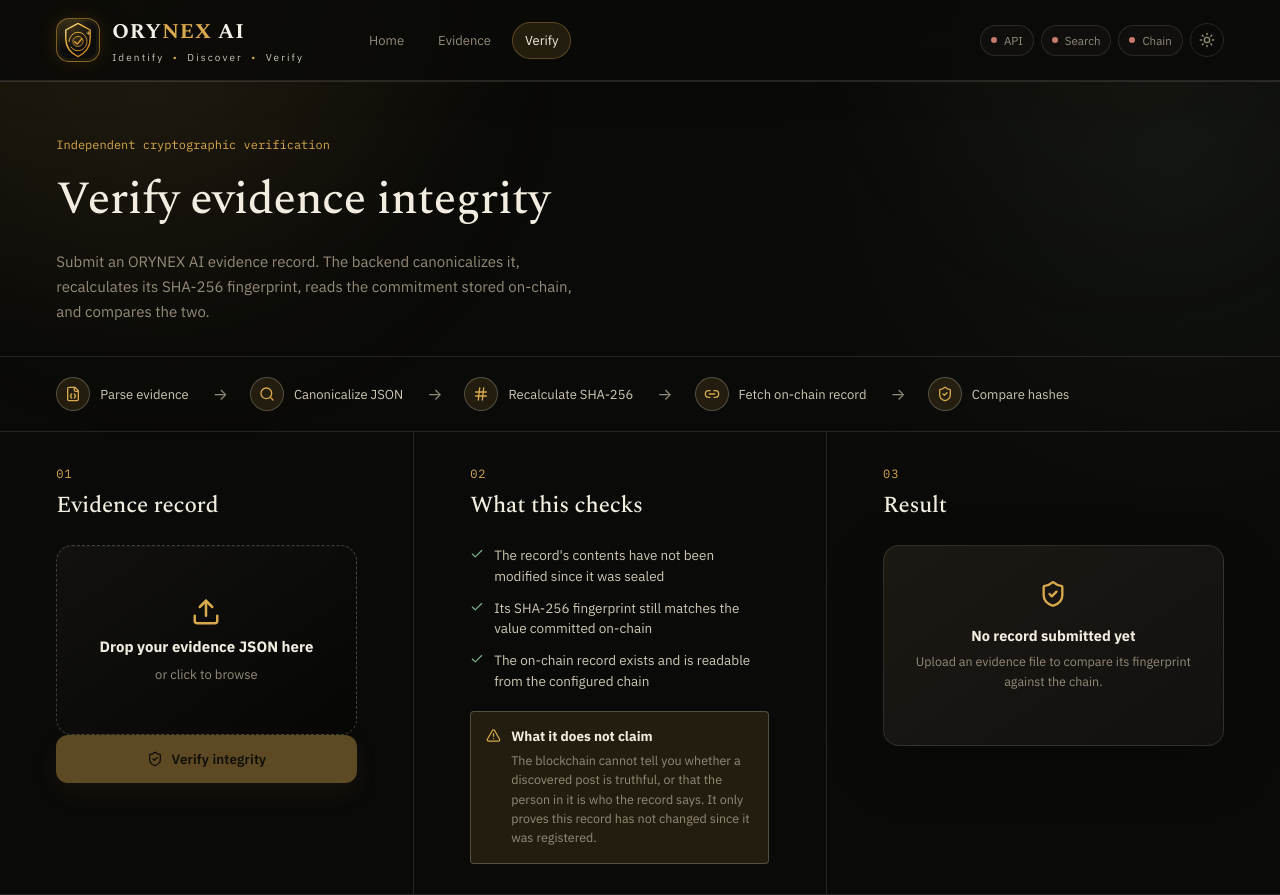
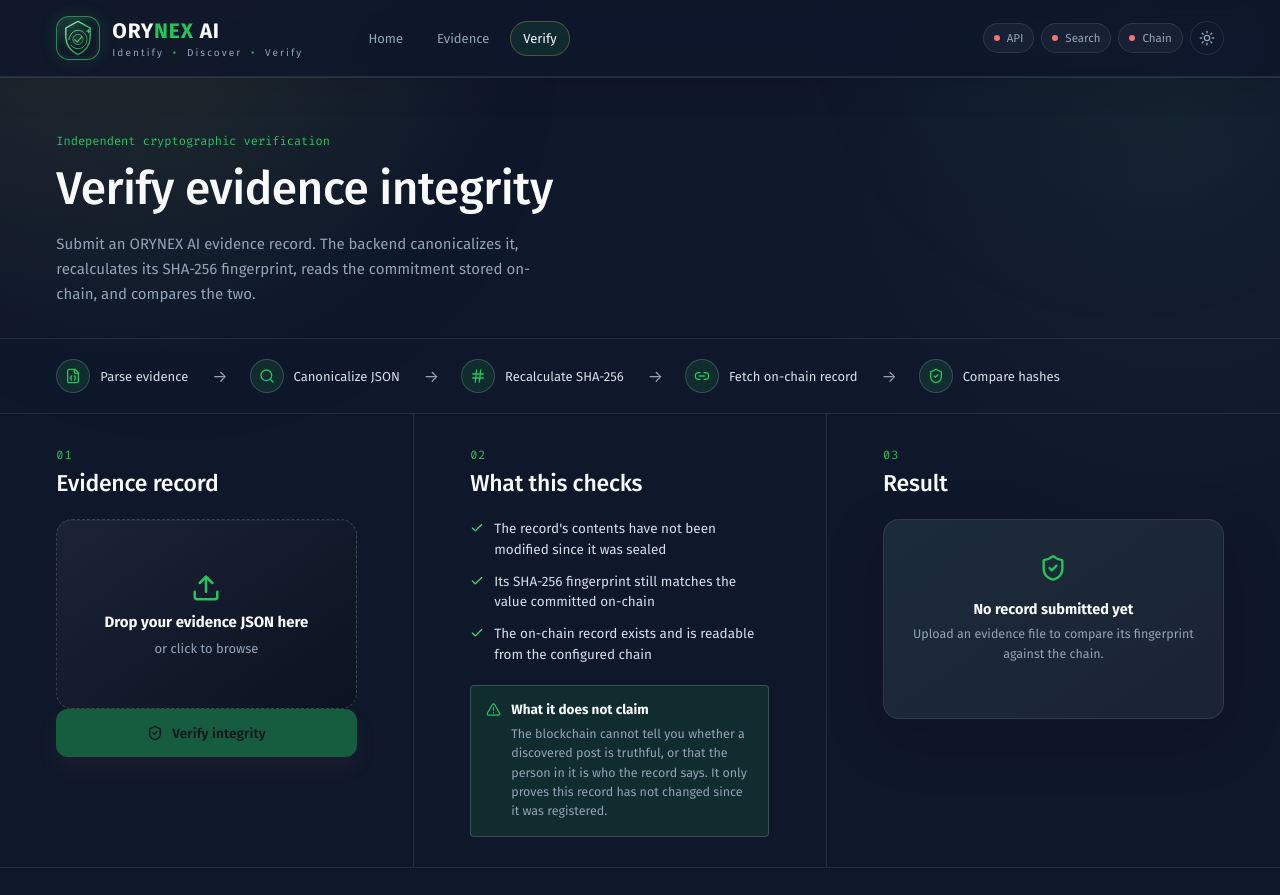
Before and after one commit to ankit25bcs10610/Face-ID-Blockchain-Verification, a Next.js app in the folder frontend/: page /verify in a window 1280 px wide. After the commit the page ends 868 px from the top, so only its background shows below. Built offline with nearby package versions, Linux system fonts and the light colour scheme; no server answers.

Commit message:
Refine UI theme and brand accessibility

```diff
--- a/frontend/app/globals.css
+++ b/frontend/app/globals.css
@@ -1,50 +1,50 @@
-@import url('https://fonts.googleapis.com/css2?family=Spectral:ital,wght@0,400;0,500;0,600;0,700;1,400&family=IBM+Plex+Sans:wght@400;500;600;700&family=IBM+Plex+Mono:wght@400;500&display=swap');
+@import url('https://fonts.googleapis.com/css2?family=Fira+Code:wght@400;500;600&family=Fira+Sans:wght@400;500;600;700&display=swap');
 
 /* ---------- Design tokens ---------- */
 :root {
-  --bg: #0a0a08;
-  --bg-raised: #121110;
-  --bg-sunken: #060605;
-  --ink: #f2ede0;
-  --ink-soft: #cfc7b4;
-  --muted: #948b78;
-  --line: rgba(242, 237, 224, 0.12);
-  --line-strong: rgba(242, 237, 224, 0.24);
-  --gold: #d9a94e;
-  --gold-strong: #eec272;
-  --gold-deep: #a9791f;
-  --gold-wash: rgba(217, 169, 78, 0.12);
-  --verified: #7bb489;
-  --verified-wash: rgba(123, 180, 137, 0.14);
-  --danger: #c97b6c;
-  --danger-wash: rgba(201, 123, 108, 0.14);
+  --bg: #0f172a;
+  --bg-raised: #1b2336;
+  --bg-sunken: #0b1220;
+  --ink: #f8fafc;
+  --ink-soft: #d7deea;
+  --muted: #94a3b8;
+  --line: rgba(148, 163, 184, 0.16);
+  --line-strong: rgba(148, 163, 184, 0.3);
+  --gold: #22c55e;
+  --gold-strong: #4ade80;
+  --gold-deep: #16a34a;
+  --gold-wash: rgba(34, 197, 94, 0.12);
+  --verified: #4ade80;
+  --verified-wash: rgba(34, 197, 94, 0.14);
+  --danger: #f87171;
+  --danger-wash: rgba(248, 113, 113, 0.14);
   --shadow: 0 30px 80px rgba(0, 0, 0, 0.45);
 
-  --font-display: "Spectral", "Iowan Old Style", Georgia, serif;
-  --font-sans: "IBM Plex Sans", -apple-system, BlinkMacSystemFont, "Segoe UI", sans-serif;
-  --font-mono: "IBM Plex Mono", "SFMono-Regular", Consolas, monospace;
+  --font-display: "Fira Sans", -apple-system, BlinkMacSystemFont, "Segoe UI", sans-serif;
+  --font-sans: "Fira Sans", -apple-system, BlinkMacSystemFont, "Segoe UI", sans-serif;
+  --font-mono: "Fira Code", "SFMono-Regular", Consolas, monospace;
 
   --edge: clamp(24px, 4.4vw, 72px);
   color-scheme: dark;
 }
 
 html[data-theme="light"] {
-  --bg: #fbf9f4;
+  --bg: #f8fafc;
   --bg-raised: #ffffff;
-  --bg-sunken: #f2efe6;
-  --ink: #211d13;
-  --ink-soft: #4a4230;
-  --muted: #7c735d;
-  --line: rgba(33, 29, 19, 0.12);
-  --line-strong: rgba(33, 29, 19, 0.24);
-  --gold: #a3781e;
-  --gold-strong: #8a6418;
-  --gold-deep: #6f4f12;
-  --gold-wash: rgba(163, 120, 30, 0.09);
-  --verified: #3d7a4d;
-  --verified-wash: rgba(61, 122, 77, 0.1);
-  --danger: #a3402f;
-  --danger-wash: rgba(163, 64, 47, 0.1);
+  --bg-sunken: #eef2f7;
+  --ink: #0f172a;
+  --ink-soft: #334155;
+  --muted: #64748b;
+  --line: rgba(15, 23, 42, 0.12);
+  --line-strong: rgba(15, 23, 42, 0.24);
+  --gold: #16a34a;
+  --gold-strong: #15803d;
+  --gold-deep: #166534;
+  --gold-wash: rgba(22, 163, 74, 0.09);
+  --verified: #15803d;
+  --verified-wash: rgba(22, 163, 74, 0.1);
+  --danger: #dc2626;
+  --danger-wash: rgba(220, 38, 38, 0.1);
   --shadow: 0 24px 60px rgba(33, 29, 19, 0.1);
   color-scheme: light;
 }
@@ -65,6 +65,23 @@
 ::selection { background: var(--gold-wash); color: var(--ink); }
 :focus-visible { outline: 2px solid var(--gold); outline-offset: 2px; }
 code, pre { font-family: var(--font-mono); }
+.skip-link {
+  position: fixed;
+  top: 12px;
+  left: 12px;
+  z-index: 100;
+  transform: translateY(-160%);
+  padding: 10px 14px;
+  border-radius: 10px;
+  color: var(--bg);
+  background: var(--gold-strong);
+  font-size: 13px;
+  font-weight: 600;
+  text-decoration: none;
+  transition: transform .18s ease;
+}
+.skip-link:focus { transform: translateY(0); }
+main:focus { outline: none; }
 
 @media (prefers-reduced-motion: reduce) {
   *, *::before, *::after { animation-duration: 0.001ms !important; transition-duration: 0.001ms !important; }
@@ -98,13 +115,13 @@
 .seal {
   width: 52px; height: 52px;
   border-radius: 15px;
-  border: 1px solid rgba(225, 166, 53, .55);
+  border: 1px solid rgba(74, 222, 128, .55);
   display: grid;
   place-items: center;
   color: var(--gold);
   flex: none;
-  background: radial-gradient(circle at 35% 20%, rgba(255, 198, 70, .2), transparent 55%), #0c0c0c;
-  box-shadow: inset 0 0 0 3px rgba(255, 196, 71, 0.06), 0 0 18px rgba(220, 157, 38, 0.14);
+  background: radial-gradient(circle at 35% 20%, rgba(74, 222, 128, .2), transparent 55%), #111827;
+  box-shadow: inset 0 0 0 3px rgba(74, 222, 128, 0.06), 0 0 18px rgba(34, 197, 94, 0.14);
 }
 .trace-logo { width: 46px; height: 46px; overflow: visible; }
 .trace-shield { fill: none; stroke: url(#trace-gold); stroke-linejoin: round; }
@@ -113,18 +130,18 @@
 .trace-core { fill: none; stroke: url(#trace-gold); stroke-width: 2; stroke-linecap: round; stroke-linejoin: round; }
 .trace-c { fill: none; stroke: #f4bd48; stroke-width: 1.7; stroke-linecap: round; }
 .trace-orbit { fill: none; stroke: url(#trace-gold); stroke-width: 1.5; stroke-linecap: round; }
-.trace-node { fill: #f4bd48; stroke: #17110a; stroke-width: 1.5; }
-.trace-spark { fill: none; stroke: #f7c75b; stroke-width: 1.15; stroke-linecap: round; }
+.trace-node { fill: #4ade80; stroke: #0f172a; stroke-width: 1.5; }
+.trace-spark { fill: none; stroke: #86efac; stroke-width: 1.15; stroke-linecap: round; }
 .brandblock { display: flex; align-items: center; gap: 12px; }
 .brandblock .name {
   font-family: var(--font-display);
   font-size: 23px;
   letter-spacing: 0.015em;
   font-weight: 650;
-  color: #f4f0e8;
+  color: var(--ink);
 }
 .brandblock .name span { color: var(--gold); }
-.brandblock .tag { display: block; color: #c7c4bd; font-size: 10px; letter-spacing: 0.21em; margin-top: 3px; }
+.brandblock .tag { display: block; color: var(--muted); font-size: 10px; letter-spacing: 0.21em; margin-top: 3px; }
 .brandblock .tag i { color: var(--gold); font-style: normal; padding: 0 4px; }
 .site-nav nav { display: flex; gap: 26px; margin-left: 20px; }
 .site-nav nav a {
@@ -816,6 +833,20 @@
 .badge { padding: 7px 12px; letter-spacing: .04em; }
 
 .error-line, .notice-line { border-radius: var(--radius-sm); }
+.error-line { align-items: center; }
+.inline-retry {
+  min-width: 56px;
+  min-height: 32px;
+  margin-left: auto;
+  padding: 6px 10px;
+  border: 1px solid currentColor;
+  border-radius: 8px;
+  color: inherit;
+  font-size: 12px;
+  font-weight: 600;
+}
+.inline-retry:hover:not(:disabled) { background: color-mix(in srgb, currentColor 12%, transparent); }
+.inline-retry:disabled { opacity: .45; cursor: not-allowed; }
 .hash-block { border-radius: 10px; }
 
 @media (max-width: 760px) {
--- a/frontend/components/site-nav.tsx
+++ b/frontend/components/site-nav.tsx
@@ -77,9 +77,9 @@
     <svg className="trace-logo" viewBox="0 0 64 64" role="img" aria-label="ORYNEX AI identity mark">
       <defs>
         <linearGradient id="trace-gold" x1="8" y1="7" x2="55" y2="58" gradientUnits="userSpaceOnUse">
-          <stop stopColor="#fff0b0" />
-          <stop offset="0.32" stopColor="#f7bd43" />
-          <stop offset="1" stopColor="#b56c13" />
+          <stop stopColor="#bbf7d0" />
+          <stop offset="0.32" stopColor="#4ade80" />
+          <stop offset="1" stopColor="#15803d" />
         </linearGradient>
       </defs>
       <path className="trace-shield outer" d="M32 5.5 51.5 16v14.2c0 12.5-7.2 22-19.5 28.3C19.7 52.2 12.5 42.7 12.5 30.2V16L32 5.5Z" />
```
Also changed, not shown: frontend/components/dashboard.tsx (+14 -5 lines).
